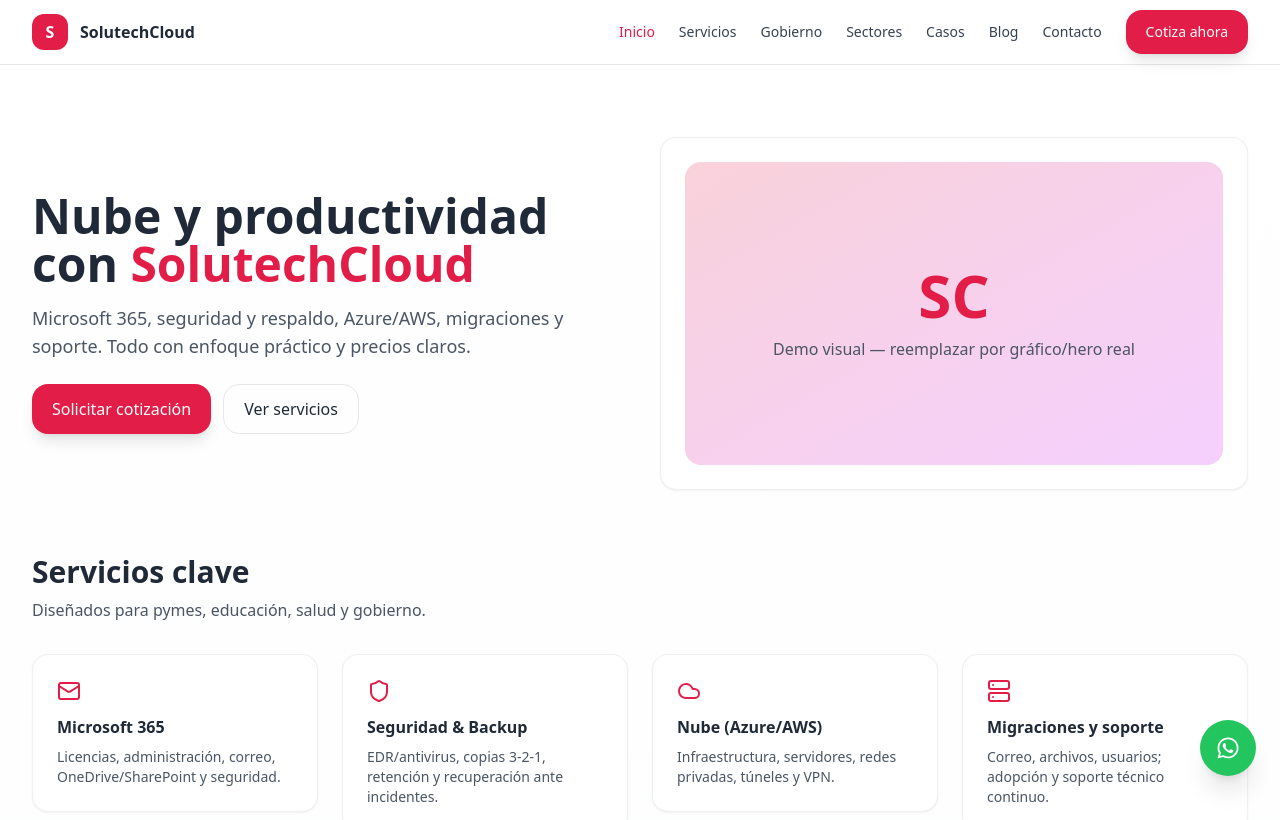
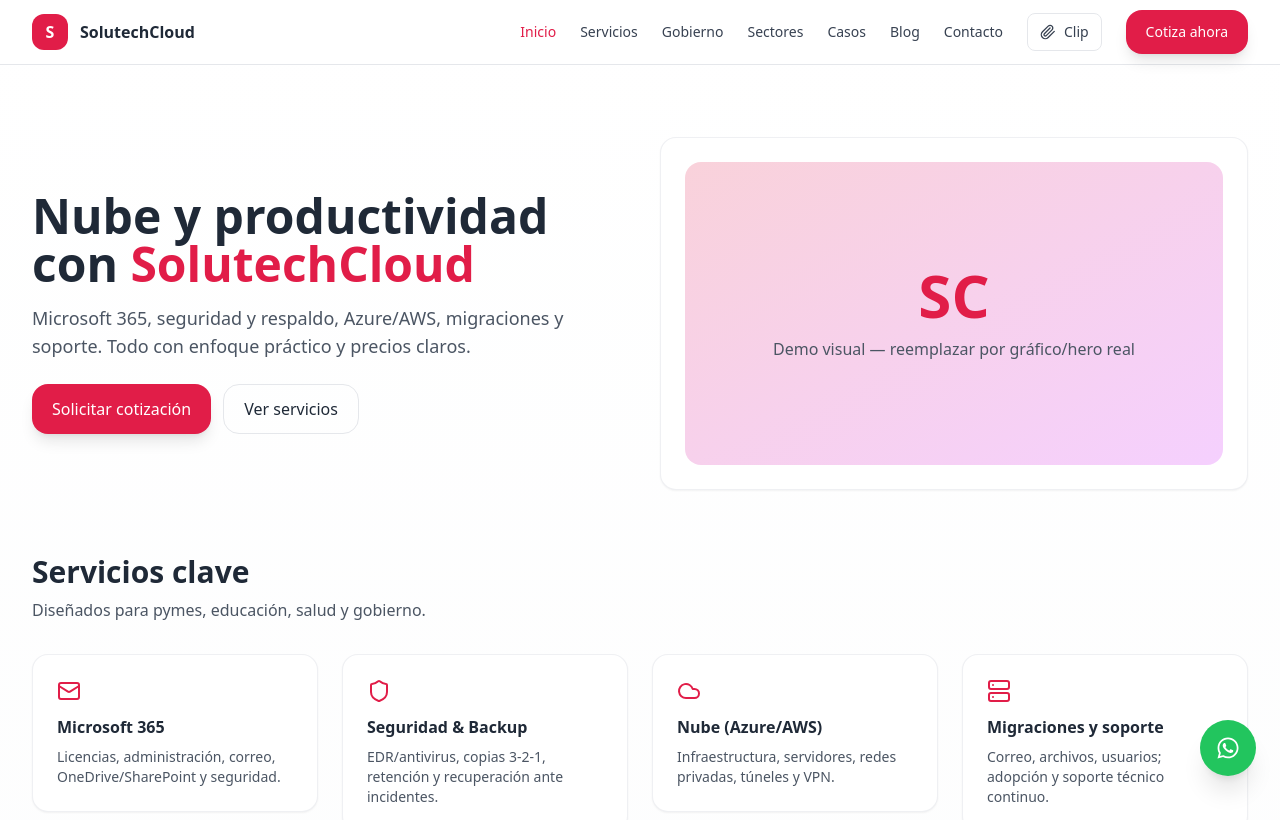
Before and after one commit to vasquezandres/solutechcloud, a Next.js app: page / in a window 1280 px wide. Shown: the top 820 px of the page. Built offline with nearby package versions, Linux system fonts and the light colour scheme.

Commit message:
clip navbar

```diff
--- a/components/NavBar.tsx
+++ b/components/NavBar.tsx
@@ -1,7 +1,7 @@
 "use client";
 import Link from "next/link";
 import { usePathname } from "next/navigation";
-import { Menu } from "lucide-react";
+import { Menu, Paperclip } from "lucide-react";
 import { useState } from "react";
 
 const links = [
@@ -17,6 +17,7 @@
 export function NavBar() {
   const [open, setOpen] = useState(false);
   const pathname = usePathname();
+
   return (
     <header className="sticky top-0 z-40 bg-white/80 backdrop-blur border-b">
       <div className="container-limit flex items-center justify-between h-16">
@@ -24,22 +25,70 @@
           <div className="size-9 grid place-items-center rounded-xl bg-brand text-white font-black">S</div>
           <span className="font-semibold">SolutechCloud</span>
         </Link>
+
+        {/* Desktop */}
         <nav className="hidden md:flex items-center gap-6">
           {links.map((l) => (
-            <Link key={l.href} href={l.href}
-              className={`text-sm font-medium hover:text-brand ${pathname === l.href ? "text-brand" : "text-gray-700"}`}>
+            <Link
+              key={l.href}
+              href={l.href}
+              className={`text-sm font-medium hover:text-brand ${
+                pathname === l.href ? "text-brand" : "text-gray-700"
+              }`}
+            >
               {l.label}
             </Link>
           ))}
-          <Link href="/contacto" className="btn-primary text-sm">Cotiza ahora</Link>
+
+          {/* Enlace externo a CLIP */}
+          <a
+            href="https://clip.solutechcloud.com"
+            target="_blank"
+            rel="noopener noreferrer"
+            className="inline-flex items-center gap-2 text-sm px-3 py-2 rounded-lg border border-gray-200 text-gray-700 hover:text-brand hover:border-brand transition"
+            aria-label="Abrir Solutech Clip en una nueva pestaña"
+          >
+            <Paperclip className="size-4" />
+            Clip
+          </a>
+
+          <Link href="/contacto" className="btn-primary text-sm">
+            Cotiza ahora
+          </Link>
         </nav>
-        <button onClick={() => setOpen(!open)} className="md:hidden p-2 rounded-xl border"><Menu className="size-5" /></button>
+
+        {/* Toggle móvil */}
+        <button onClick={() => setOpen(!open)} className="md:hidden p-2 rounded-xl border" aria-label="Abrir menú">
+          <Menu className="size-5" />
+        </button>
       </div>
+
+      {/* Móvil */}
       {open && (
         <div className="md:hidden border-t bg-white">
           <div className="container-limit py-3 grid gap-3">
-            {links.map((l) => (<Link key={l.href} href={l.href} onClick={()=>setOpen(false)} className="py-2">{l.label}</Link>))}
-            <Link href="/contacto" className="btn-primary justify-center" onClick={()=>setOpen(false)}>Cotiza ahora</Link>
+            {links.map((l) => (
+              <Link key={l.href} href={l.href} onClick={() => setOpen(false)} className="py-2">
+                {l.label}
+              </Link>
+            ))}
+
+            {/* Enlace externo a CLIP (móvil) */}
+            <a
+              href="https://clip.solutechcloud.com"
+              target="_blank"
+              rel="noopener noreferrer"
+              onClick={() => setOpen(false)}
+              className="py-2 inline-flex items-center gap-2"
+              aria-label="Abrir Solutech Clip"
+            >
+              <Paperclip className="size-4" />
+              Clip
+            </a>
+
+            <Link href="/contacto" className="btn-primary justify-center" onClick={() => setOpen(false)}>
+              Cotiza ahora
+            </Link>
           </div>
         </div>
       )}
```
